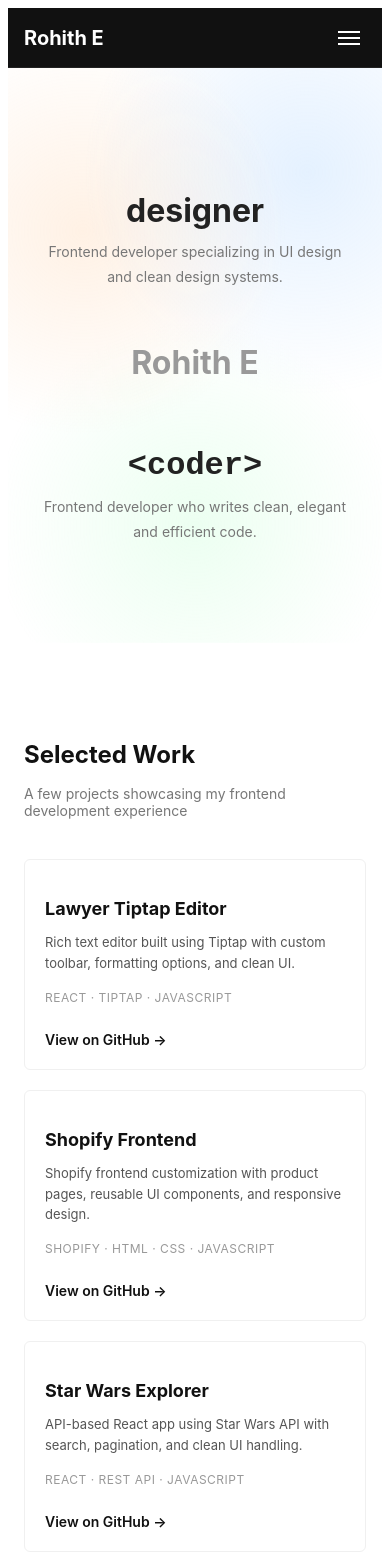
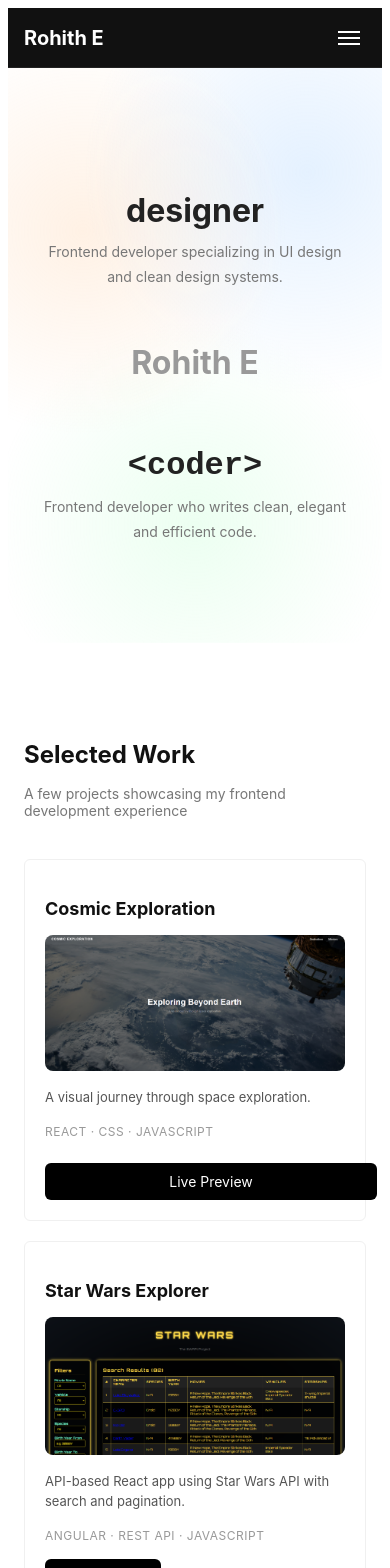
Before and after one commit to MugiwaranoRohith/rohith-portfolio, a React (Vite) app: page / in a window 390 px wide. Shown: the top 1568 px of the page. Built offline with nearby package versions, Linux system fonts and the light colour scheme.

Commit message:
Initial portfolio deploy

```diff
--- a/src/components/Projects.css
+++ b/src/components/Projects.css
@@ -116,6 +116,14 @@
   }
 }
 
+
+.project-image {
+  width: 100%;
+  border-radius: 8px;
+  margin: 16px 0;
+  display: block;
+}
+
 /* ================= SMALL MOBILE ================= */
 
 @media (max-width: 480px) {
@@ -131,3 +139,39 @@
     font-size: 13px;
   }
 }
+@media (max-width: 768px) {
+  .projects-grid {
+    grid-template-columns: 1fr;
+  }
+
+  .project-card {
+    padding: 20px;
+  }
+
+  .project-actions {
+    flex-direction: column;
+    gap: 12px;
+  }
+
+  .project-preview,
+  .project-link {
+    width: 100%;
+    text-align: center;
+    padding: 14px;
+    font-size: 16px;
+  }
+}
+.project-actions {
+  display: flex;
+  gap: 12px;
+  margin-top: 16px;
+}
+
+.project-preview {
+  background: #000;
+  color: #fff;
+  padding: 10px 16px;
+  text-decoration: none;
+  border-radius: 6px;
+  font-size: 14px;
+}
--- a/src/components/Projects.jsx
+++ b/src/components/Projects.jsx
@@ -12,34 +12,49 @@ function Projects() {
       <div className="projects-grid">
         {/* Project 1 */}
         <div className="project-card">
-          <h3 className="project-title">Lawyer Tiptap Editor</h3>
+          <h3 className="project-title">Cosmic Exploration</h3>
+
+          <img
+            src="/cosmic.png"
+            alt="Cosmic Exploration preview"
+            className="project-image"
+          />
+
           <p className="project-desc">
-            Rich text editor built using Tiptap with custom toolbar,
-            formatting options, and clean UI.
+            A visual journey through space exploration.
           </p>
+
           <p className="project-tech">
-            React · Tiptap · JavaScript
+            React · CSS · JavaScript
           </p>
+
+          <div className="project-actions">
             <a
-            className="project-link"
-            href="https://github.com/MugiwaranoRohith/Lawyers-tiptap"
+              href="https://rohithspace2.vercel.app/"
               target="_blank"
               rel="noreferrer"
+              className="project-preview"
             >
-            View on GitHub →
+              Live Preview
             </a>
+
+
+          </div>
         </div>
 
         {/* Project 2 */}
-        <div className="project-card">
+        {/* <div className="project-card">
           <h3 className="project-title">Shopify Frontend</h3>
+
           <p className="project-desc">
-            Shopify frontend customization with product pages,
-            reusable UI components, and responsive design.
+            Shopify frontend customization with product pages, reusable UI
+            components, and responsive design.
           </p>
+
           <p className="project-tech">
             Shopify · HTML · CSS · JavaScript
           </p>
+
           <a
             className="project-link"
             href="https://github.com/MugiwaranoRohith/Rohith-E"
@@ -48,26 +63,36 @@ function Projects() {
           >
             View on GitHub →
           </a>
-        </div>
+        </div> */}
 
         {/* Project 3 */}
         <div className="project-card">
           <h3 className="project-title">Star Wars Explorer</h3>
+
+   <img
+            src="/starwars.png"
+            alt="Star Wars preview"
+            className="project-image"
+          />
+
           <p className="project-desc">
-            API-based React app using Star Wars API with search,
-            pagination, and clean UI handling.
+            API-based React app using Star Wars API with search and pagination.
           </p>
+
           <p className="project-tech">
-            React · REST API · JavaScript
+            Angular · REST API · JavaScript
           </p>
+
+
  <a
-            className="project-link"
-            href="https://github.com/MugiwaranoRohith/Rohith_Star_Wars"
+              href="https://rohithstar.vercel.app/characters"
               target="_blank"
               rel="noreferrer"
+              className="project-preview"
             >
-            View on GitHub →
+              Live Preview
             </a>
+
         </div>
       </div>
     </section>
```
Also changed, not shown: public/cosmic.png (added), public/starwars.png (added). Lines whose indentation alone changed are shown as unchanged.
